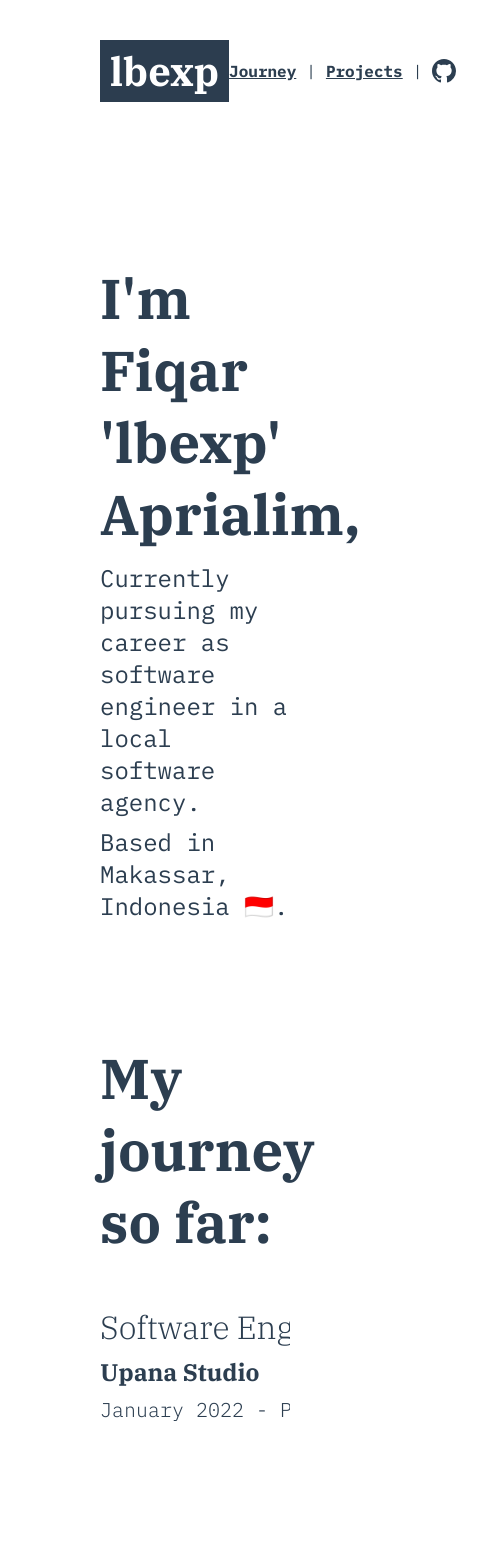
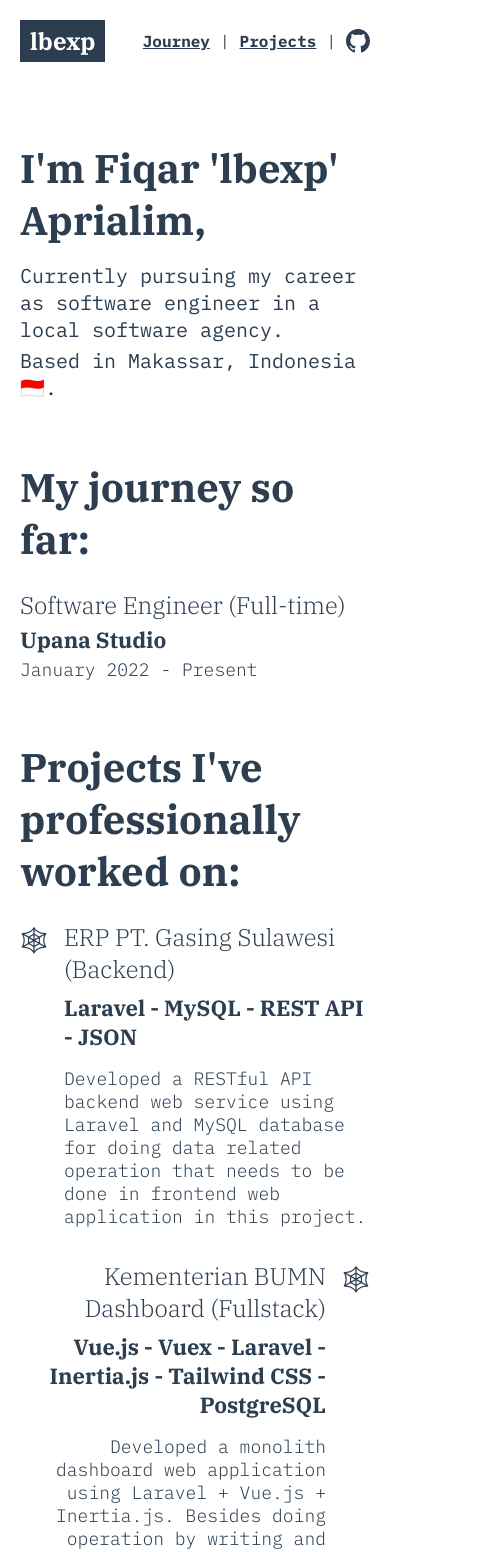
Before and after one commit to lbexp/lbexp.com, a Vue app: page / in a window 390 px wide. Shown: the top 1552 px of the page, 493 px wide, since content can reach past the window. Built offline with nearby package versions, Linux system fonts and the light colour scheme.

Commit message:
feat: mobile first styling for home

```diff
--- a/src/App.vue
+++ b/src/App.vue
@@ -23,10 +23,20 @@ export default defineComponent({
 
 <style scoped lang="scss">
 .app {
-  padding: 0px 100px;
+  padding: 0px 20px;
 }
 
 .main {
-  padding: 80px 0px 40px 0px;
+  padding: 40px 0px 20px 0px;
+}
+
+@media screen and (min-width: 769px) {
+  .app {
+    padding: 0px 100px;
+  }
+
+  .main {
+    padding: 80px 0px 40px 0px;
+  }
 }
 </style>
--- a/src/components/ItemJourney.vue
+++ b/src/components/ItemJourney.vue
@@ -47,7 +47,7 @@ export default defineComponent({
 .item-journey-wrapper {
   display: flex;
   align-items: center;
-  gap: 3rem;
+  gap: 2rem;
 }
 
 .item-journey-arrow {
@@ -59,22 +59,54 @@ export default defineComponent({
 // }
 
 .item-journey-title {
-  font-size: 2rem;
+  font-size: 1.5rem;
   font-weight: 300;
-  margin-bottom: 0.5rem;
+  margin-bottom: 0.25rem;
 }
 
 .item-journey-subtitle {
-  font-size: 1.5rem;
-  margin-bottom: 0.5rem;
+  font-size: 1.375rem;
+  margin-bottom: 0.25rem;
 }
 
 .item-journey-time {
-  font-size: 1.25rem;
+  font-size: 1.125rem;
   font-weight: 300;
 }
 
-.item-journey-desc {
-  font-size: 1.5rem;
+// .item-journey-desc {
+//   font-size: 1.125rem;
+// }
+
+@media screen and (min-width: 769px) {
+  .item-journey-wrapper {
+    gap: 3rem;
+  }
+
+  .item-journey-arrow {
+    font-size: 1.5rem;
+  }
+
+  // .item-journey-header {
+  //   margin-bottom: 1rem;
+  // }
+
+  .item-journey-title {
+    font-size: 2rem;
+    margin-bottom: 0.5rem;
+  }
+
+  .item-journey-subtitle {
+    font-size: 1.5rem;
+    margin-bottom: 0.5rem;
+  }
+
+  .item-journey-time {
+    font-size: 1.25rem;
+  }
+
+  // .item-journey-desc {
+  //   font-size: 1.5rem;
+  // }
 }
 </style>
--- a/src/components/ItemProject.vue
+++ b/src/components/ItemProject.vue
@@ -59,15 +59,15 @@ export default defineComponent({
 .item-project-wrapper {
   display: flex;
   align-items: start;
-  gap: 2.5rem;
+  gap: 1rem;
 }
 
 .item-journey-app {
-  font-size: 4rem;
+  font-size: 1.75rem;
 }
 
 .item-project-content-wrapper {
-  width: 50%;
+  width: 100%;
 }
 
 .item-project-header {
@@ -75,17 +75,17 @@ export default defineComponent({
 }
 
 .item-project-title {
-  font-size: 2rem;
+  font-size: 1.5rem;
   font-weight: 300;
   margin-bottom: 0.5rem;
 }
 
 .item-project-stack {
-  font-size: 1.5rem;
+  font-size: 1.375rem;
 }
 
 .item-project-desc {
-  font-size: 1.25rem;
+  font-size: 1.125rem;
   font-weight: 300;
 }
 
@@ -96,4 +96,35 @@ export default defineComponent({
 .justify-end {
   justify-content: end;
 }
+
+@media screen and (min-width: 769px) {
+  .item-project-wrapper {
+    gap: 2.5rem;
+  }
+
+  .item-journey-app {
+    font-size: 4rem;
+  }
+
+  .item-project-content-wrapper {
+    width: 50%;
+  }
+
+  .item-project-header {
+    margin-bottom: 1rem;
+  }
+
+  .item-project-title {
+    font-size: 2rem;
+    margin-bottom: 0.5rem;
+  }
+
+  .item-project-stack {
+    font-size: 1.5rem;
+  }
+
+  .item-project-desc {
+    font-size: 1.25rem;
+  }
+}
 </style>
--- a/src/components/Journey.vue
+++ b/src/components/Journey.vue
@@ -58,22 +58,32 @@ export default defineComponent({
 </script>
 
 <style scoped lang="scss">
-.title {
-  font-size: 3.5rem;
-  margin-bottom: 3rem;
-};
-
-.content {
-  display: flex;
-  gap: 3rem;
-  flex: 1;
-  overflow: auto;
-  white-space: nowrap;
-  // padding-bottom: 20px;
-}
-
 ::-webkit-scrollbar {
     width: 0;  /* Remove scrollbar space */
     background: transparent;  /* Optional: just make scrollbar invisible */
 }
+
+.title {
+  font-size: 2.5rem;
+  margin-bottom: 1.5rem;
+}
+
+.content {
+  display: flex;
+  gap: 2rem;
+  flex: 1;
+  overflow: auto;
+  white-space: nowrap;
+}
+
+@media screen and (min-width: 769px) {
+  .title {
+    font-size: 3.5rem;
+    margin-bottom: 3rem;
+  };
+
+  .content {
+    gap: 3rem;
+  }
+}
 </style>
--- a/src/components/Projects.vue
+++ b/src/components/Projects.vue
@@ -71,12 +71,24 @@ export default defineComponent({
 
 <style scoped lang="scss">
 .title {
-  font-size: 3.5rem;
-  margin-bottom: 3rem;
+  font-size: 2.5rem;
+  margin-bottom: 1.5rem;
 };
 
 .content {
   display: grid;
   gap: 2rem;
 }
+
+@media screen and (min-width: 769px) {
+  .title {
+    font-size: 3.5rem;
+    margin-bottom: 3rem;
+  };
+
+  .content {
+    display: grid;
+    gap: 2rem;
+  }
+}
 </style>
--- a/src/components/Welcome.vue
+++ b/src/components/Welcome.vue
@@ -21,16 +21,32 @@ export default defineComponent({
 
 <style scoped lang="scss">
 .title {
-  font-size: 3.5rem;
-  margin-bottom: 0.75rem;
+  font-size: 2.5rem;
+  margin-bottom: 1rem;
 };
 
 .desc {
-  font-size: 1.5rem;
+  font-size: 1.25rem;
 }
 
 .more-desc {
-  margin-top: 0.5rem;
-  font-size: 1.5rem;
+  margin-top: 0.25rem;
+  font-size: 1.25rem;
+}
+
+@media screen and (min-width: 769px) {
+  .title {
+    font-size: 3.5rem;
+    margin-bottom: 0.75rem;
+  };
+
+  .desc {
+    font-size: 1.5rem;
+  }
+
+  .more-desc {
+    margin-top: 0.5rem;
+    font-size: 1.5rem;
+  }
 }
 </style>
--- a/src/components/layouts/Header.vue
+++ b/src/components/layouts/Header.vue
@@ -22,6 +22,12 @@ export default defineComponent({
   display: flex;
   justify-content: space-between;
   align-items: center;
-  padding: 40px 0px 20px 0px;
+  padding: 20px 0px 10px 0px;
+}
+
+@media screen and (min-width: 769px) {
+  .header {
+    padding: 40px 0px 20px 0px;
+  }
 }
 </style>
--- a/src/router/index.ts
+++ b/src/router/index.ts
@@ -7,14 +7,14 @@ const routes: Array<RouteRecordRaw> = [
     name: 'Home',
     component: Home,
   },
-  {
-    path: '/about',
-    name: 'About',
-    // route level code-splitting
-    // this generates a separate chunk (about.[hash].js) for this route
-    // which is lazy-loaded when the route is visited.
-    component: () => import(/* webpackChunkName: "about" */ '../views/About.vue'),
-  },
+  // {
+  //   path: '/about',
+  //   name: 'About',
+  //   // route level code-splitting
+  //   // this generates a separate chunk (about.[hash].js) for this route
+  //   // which is lazy-loaded when the route is visited.
+  //   component: () => import(/* webpackChunkName: "about" */ '../views/About.vue'),
+  // },
 ];
 
 const router = createRouter({
--- a/src/styles/index.scss
+++ b/src/styles/index.scss
@@ -12,32 +12,32 @@ h1, h2, h3, h4, h5, h6 {
 }
 
 h1 {
+  font-size: 1.5rem;
+  font-weight: bold;
+}
+
+h2 {
+  font-size: 3rem;
+  font-weight: bold;
+}
+
+h3 {
   font-size: 2.5rem;
   font-weight: bold;
 }
 
-h2 {
-  font-size: 4rem;
-  font-weight: bold;
-}
-
-h3 {
-  font-size: 3.5rem;
-  font-weight: bold;
-}
-
 h4 {
-  font-size: 3rem;
+  font-size: 2rem;
   font-weight: bold;
 }
 
 h5 {
-  font-size: 2.75em;
+  font-size: 1.75em;
   font-weight: bold;
 }
 
 h6 {
-  font-size: 2.6125em;
+  font-size: 1.6125em;
   font-weight: bold;
 }
 
@@ -77,3 +77,39 @@ a:hover {
 .linkedin-logo:hover {
   fill: black;
 }
+
+@media screen and (min-width: 769px) {
+  h1, h2, h3, h4, h5, h6 {
+    font-family: IBM Plex Serif, serif;
+  }
+
+  h1 {
+    font-size: 2.5rem;
+    font-weight: bold;
+  }
+
+  h2 {
+    font-size: 4rem;
+    font-weight: bold;
+  }
+
+  h3 {
+    font-size: 3.5rem;
+    font-weight: bold;
+  }
+
+  h4 {
+    font-size: 3rem;
+    font-weight: bold;
+  }
+
+  h5 {
+    font-size: 2.75em;
+    font-weight: bold;
+  }
+
+  h6 {
+    font-size: 2.6125em;
+    font-weight: bold;
+  }
+}
--- a/src/views/Home.vue
+++ b/src/views/Home.vue
@@ -33,6 +33,12 @@ export default defineComponent({
 
 <style scoped lang="scss">
 section {
-  padding: 60px 0px;
+  padding: 30px 0px;
+}
+
+@media screen and (min-width: 769px) {
+  section {
+    padding: 60px 0px;
+  }
 }
 </style>
```
